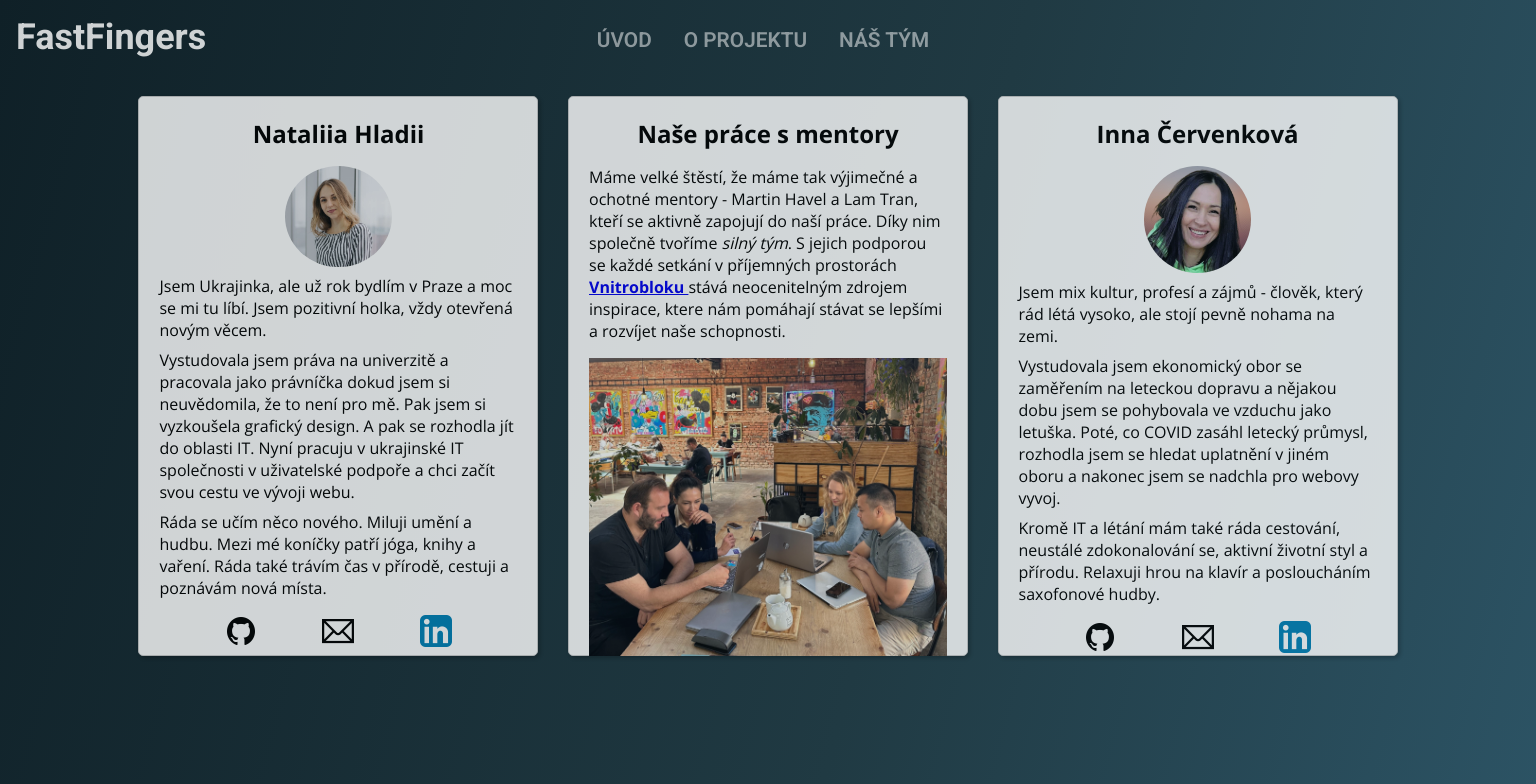
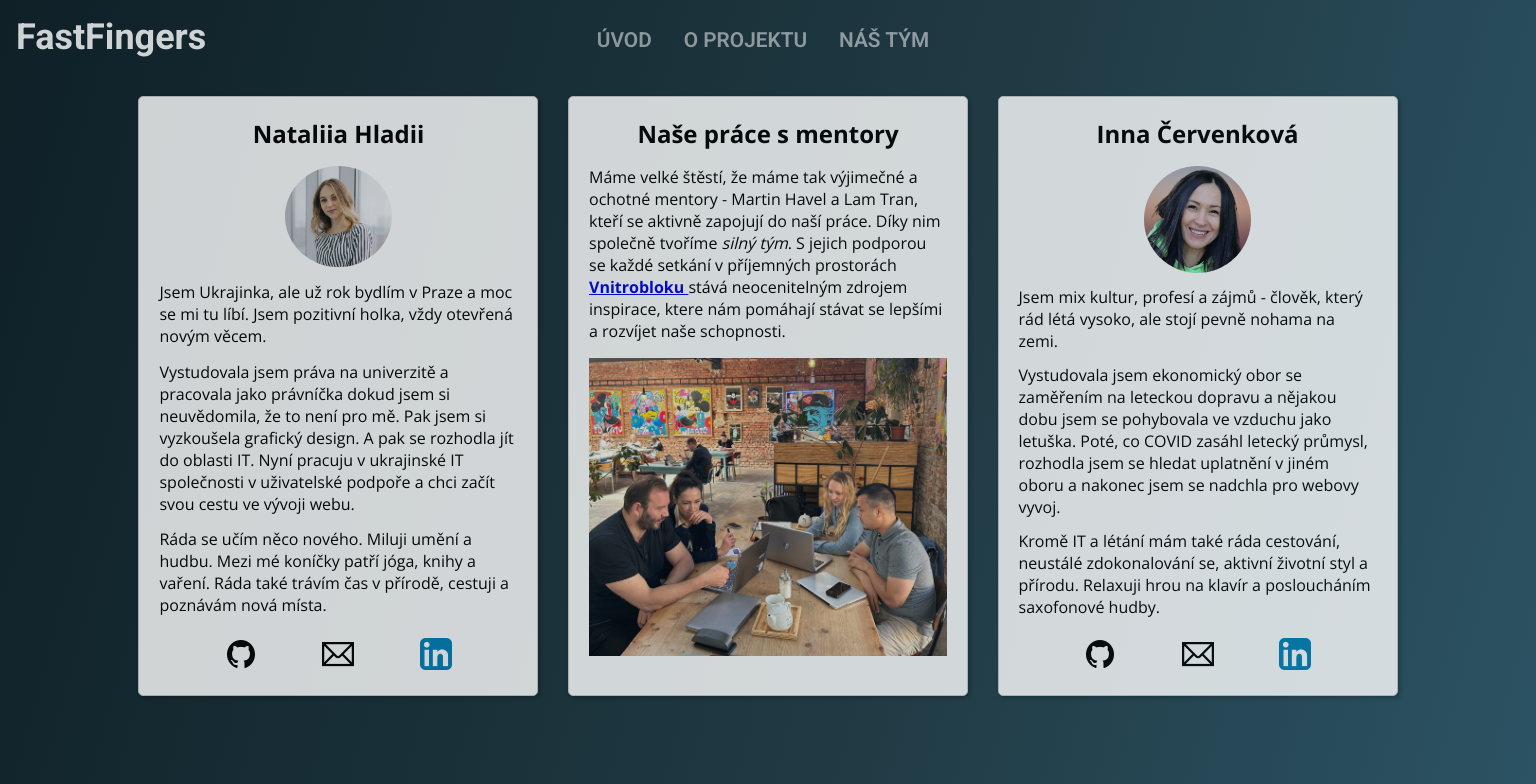
Before and after one commit to NataliiaHl/o-projektu, a React app: page /about_team in a window 1536 px wide. Shown: the top 784 px of the page. Built offline with nearby package versions, Linux system fonts and the light colour scheme.

Commit message:
Minor edit in AboutTeam

```diff
--- a/src/pages/AboutTeam/Inna/style.css
+++ b/src/pages/AboutTeam/Inna/style.css
@@ -49,8 +49,6 @@
   margin-top: 1rem;
 }
 
-.social__links {}
-
 .socials__icon-github,
 .socials__icon-email,
 .social__icon-linkedin {
@@ -66,6 +64,6 @@
 
 @media (min-width: 1440px) {
   .author__card {
-   height: 70vh;
+    height: 75vh;
   }
 }
--- a/src/pages/AboutTeam/Mentors/style.css
+++ b/src/pages/AboutTeam/Mentors/style.css
@@ -36,6 +36,6 @@
 
 @media (min-width: 1440px) {
   .mentors__card {
-    height: 70vh;
+    height: 75vh;
   }
 }
```
